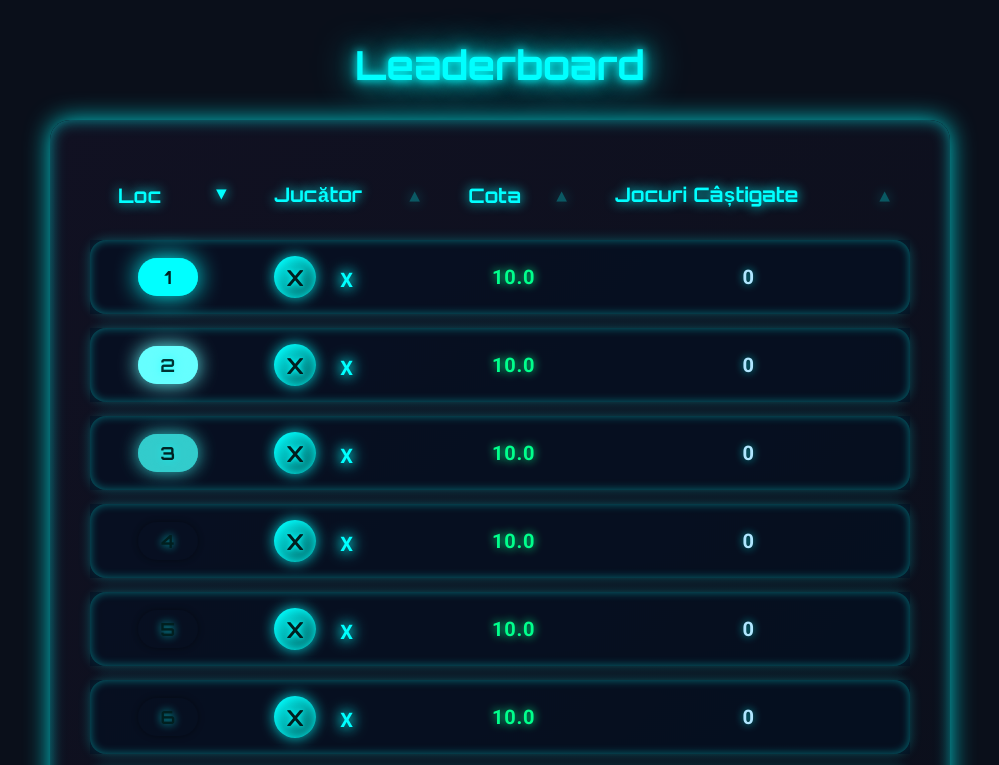
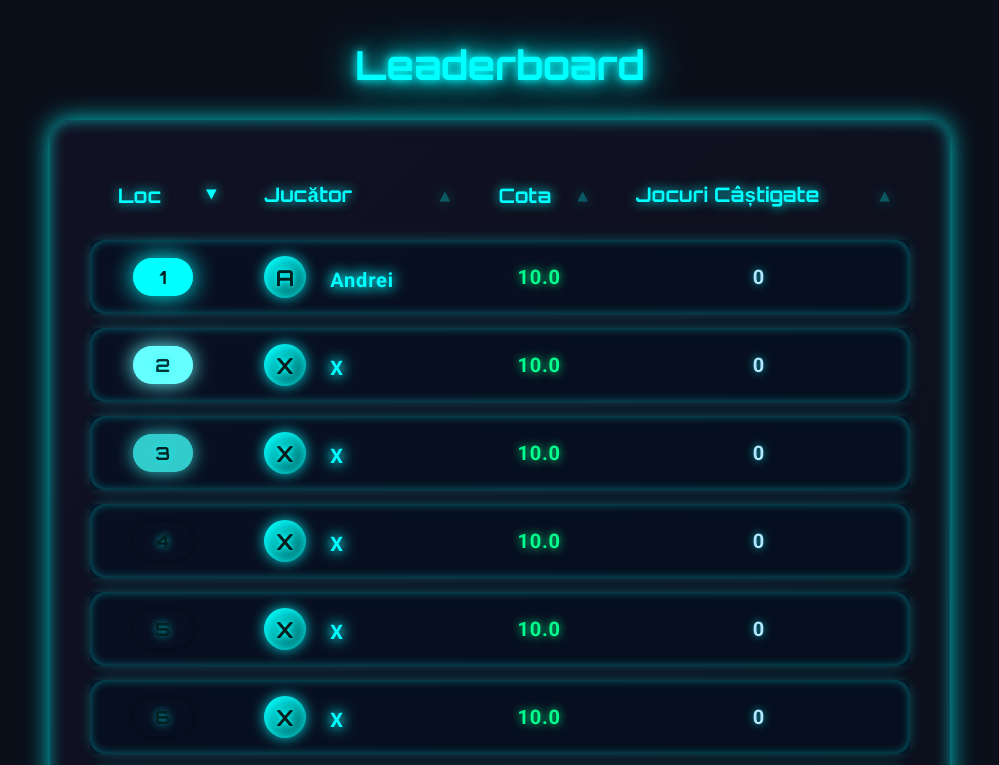
Before and after one commit to Zee4625/Games, a plain HTML site: page index.html in a window 1280 px wide. Shown: the top 765 px of the page, without its empty margins (140-1139 px from the left). Drawn offline with Linux system fonts and the light colour scheme.

Commit message:
Update index.html

```diff
--- a/index.html
+++ b/index.html
@@ -283,7 +283,7 @@
 
 <script>
     const players = [
-        { rank: 1, player: "X", rating: 10, wins: 0 },
+        { rank: 1, player: "Andrei", rating: 10, wins: 0 },
         { rank: 2, player: "X", rating: 10, wins: 0 },
         { rank: 3, player: "X", rating: 10, wins: 0 },
         { rank: 4, player: "X", rating: 10, wins: 0 },
```
